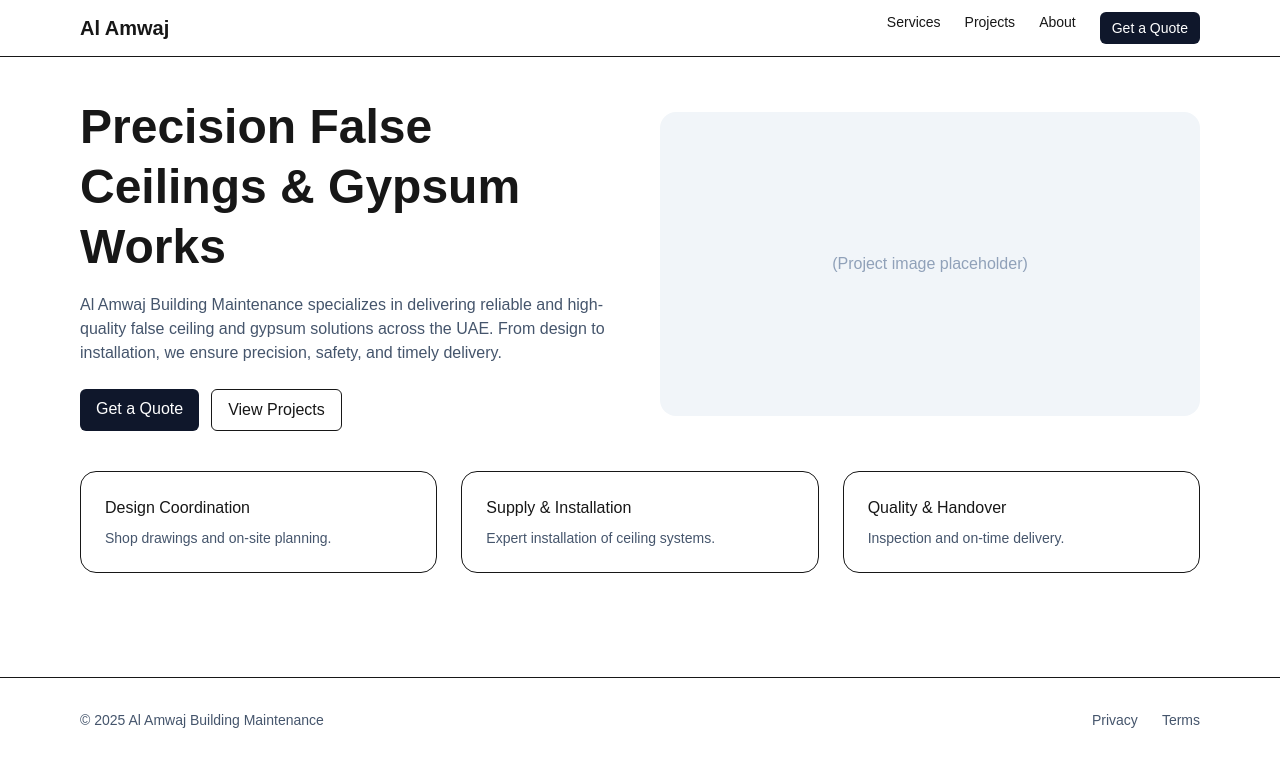
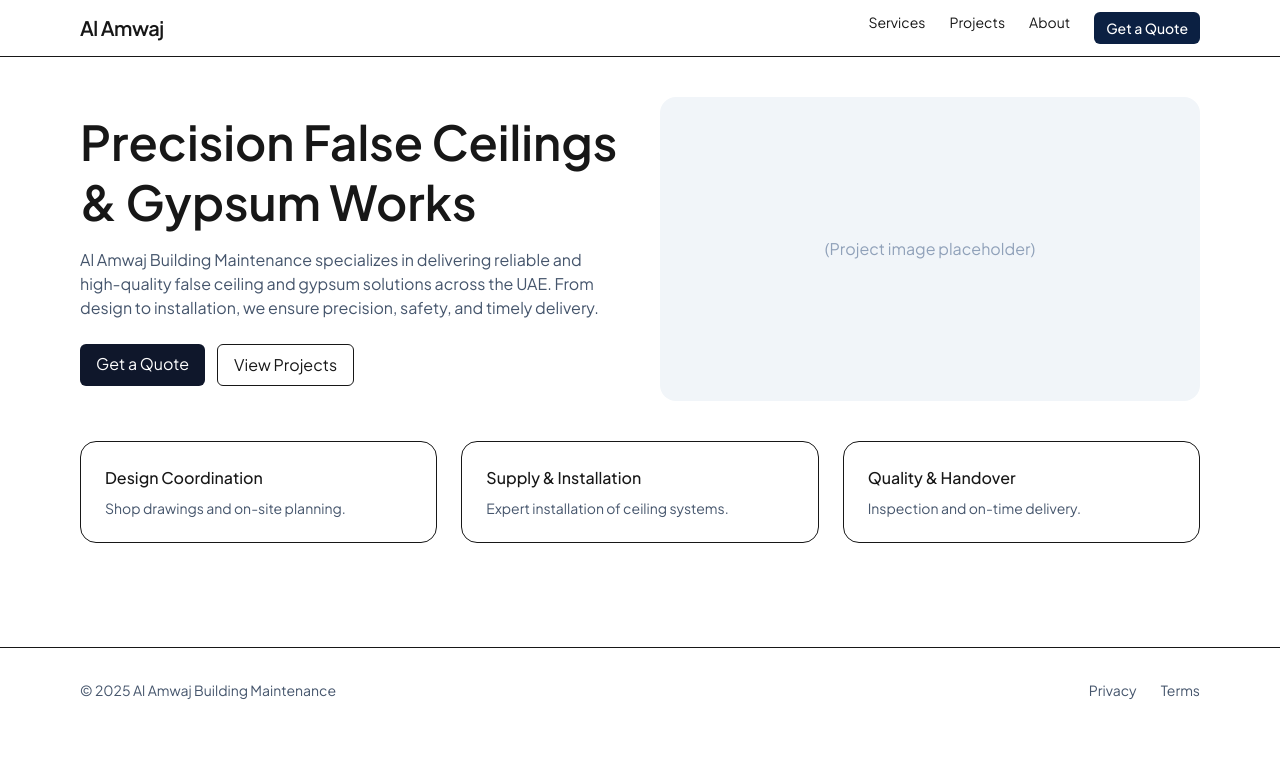
Before and after one commit to WovenTexLTD/Al-Amwaj-BLDG-MAINT.-est, a Next.js app: page / in a window 1280 px wide. Shown: the top 766 px of the page. Built offline with nearby package versions, Linux system fonts and the light colour scheme.

Commit message:
Update layout.tsx

```diff
--- a/src/app/layout.tsx
+++ b/src/app/layout.tsx
@@ -1,5 +1,8 @@
 import "./globals.css";
 import Link from "next/link";
+import { Plus_Jakarta_Sans } from "next/font/google";
+
+const font = Plus_Jakarta_Sans({ subsets: ["latin"] });
 
 export const metadata = {
   title: "Al Amwaj Building Maintenance",
@@ -9,27 +12,32 @@ export const metadata = {
 export default function RootLayout({ children }: { children: React.ReactNode }) {
   return (
     <html lang="en">
-      <body className="min-h-screen bg-white text-slate-900">
-        {/* Header / Navigation */}
-        <header className="sticky top-0 z-50 bg-white/80 backdrop-blur border-b">
+      <body className={`${font.className} min-h-screen bg-[#F6F8FB] text-slate-900`}>
+        {/* Header */}
+        <header className="sticky top-0 z-50 bg-white/90 backdrop-blur border-b">
           <nav className="mx-auto max-w-6xl px-4 py-3 flex items-center justify-between">
-            <Link href="/" className="text-xl font-semibold">Al Amwaj</Link>
+            <Link href="/" className="text-xl font-semibold tracking-tight">
+              Al Amwaj
+            </Link>
             <div className="flex gap-6 text-sm">
-              <Link href="/services">Services</Link>
-              <Link href="/projects">Projects</Link>
-              <Link href="/about">About</Link>
-              <Link href="/contact" className="font-medium px-3 py-1.5 rounded-md bg-slate-900 text-white">
+              <Link href="/services" className="hover:text-[#0B2042]">Services</Link>
+              <Link href="/projects" className="hover:text-[#0B2042]">Projects</Link>
+              <Link href="/about" className="hover:text-[#0B2042]">About</Link>
+              <Link
+                href="/contact"
+                className="font-medium px-3 py-1.5 rounded-md bg-[#0B2042] text-white hover:opacity-90"
+              >
                 Get a Quote
               </Link>
             </div>
           </nav>
         </header>
 
-        {/* Page content */}
+        {/* Page */}
         <main className="mx-auto max-w-6xl px-4 py-10">{children}</main>
 
         {/* Footer */}
-        <footer className="mt-16 border-t">
+        <footer className="mt-16 border-t bg-white">
           <div className="mx-auto max-w-6xl px-4 py-8 text-sm text-slate-600 flex flex-col md:flex-row md:items-center md:justify-between gap-4">
             <p>© {new Date().getFullYear()} Al Amwaj Building Maintenance</p>
             <div className="flex gap-6">
```
